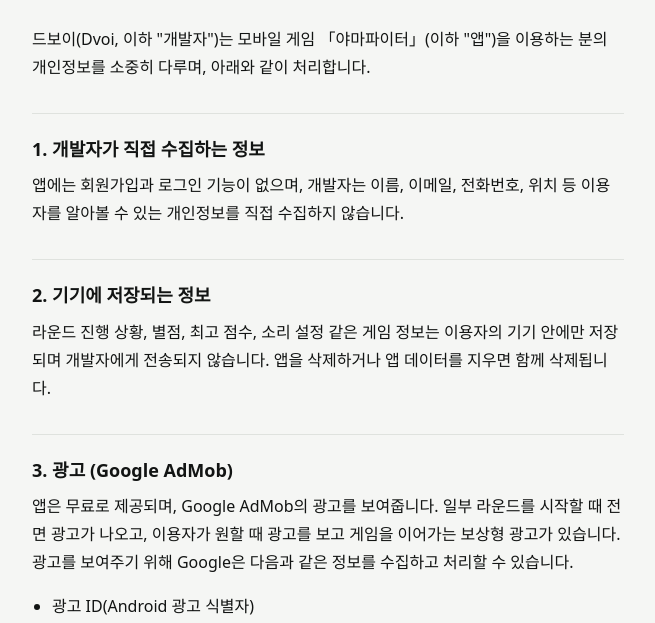
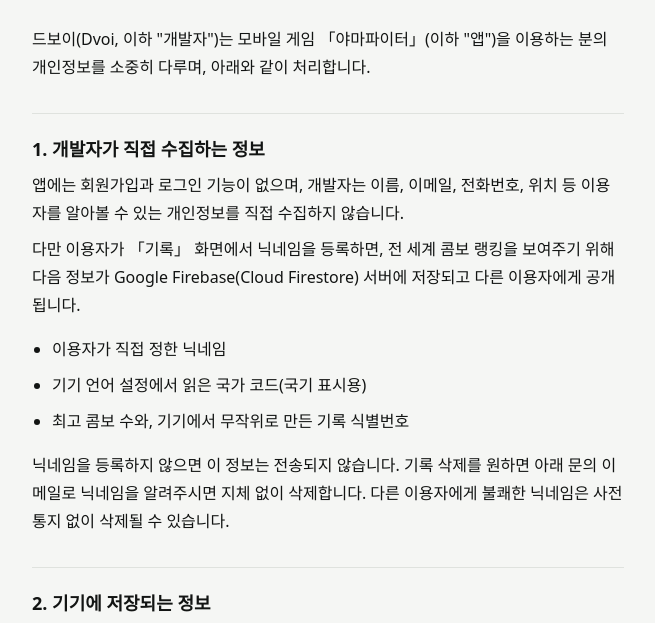
Before and after one commit to cuy199121-cyber/dvoi-site, a plain HTML site: page yama-fighter/privacy.html in a window 1280 px wide. Shown: the part 176-799 px from the top of the page, without its empty margins (312-967 px from the left). Drawn offline with Linux system fonts and the light colour scheme; a web font is replaced by a local one.

Commit message:
야마파이터 개인정보처리방침: 콤보 랭킹 항목 추가
Co-Authored-By: Claude Opus 5.5 <noreply@anthropic.com>
Claude-Session: https://claude.ai/code/session_01Sid2wvqE2JzAqyJDe5yS3M

```diff
--- a/yama-fighter/privacy.html
+++ b/yama-fighter/privacy.html
@@ -29,6 +29,13 @@ ul{padding-left:20px}
 
 <h2>1. 개발자가 직접 수집하는 정보</h2>
 <p>앱에는 회원가입과 로그인 기능이 없으며, 개발자는 이름, 이메일, 전화번호, 위치 등 이용자를 알아볼 수 있는 개인정보를 직접 수집하지 않습니다.</p>
+<p>다만 이용자가 「기록」 화면에서 닉네임을 등록하면, 전 세계 콤보 랭킹을 보여주기 위해 다음 정보가 Google Firebase(Cloud Firestore) 서버에 저장되고 다른 이용자에게 공개됩니다.</p>
+<ul>
+<li>이용자가 직접 정한 닉네임</li>
+<li>기기 언어 설정에서 읽은 국가 코드(국기 표시용)</li>
+<li>최고 콤보 수와, 기기에서 무작위로 만든 기록 식별번호</li>
+</ul>
+<p>닉네임을 등록하지 않으면 이 정보는 전송되지 않습니다. 기록 삭제를 원하면 아래 문의 이메일로 닉네임을 알려주시면 지체 없이 삭제합니다. 다른 이용자에게 불쾌한 닉네임은 사전 통지 없이 삭제될 수 있습니다.</p>
 
 <h2>2. 기기에 저장되는 정보</h2>
 <p>라운드 진행 상황, 별점, 최고 점수, 소리 설정 같은 게임 정보는 이용자의 기기 안에만 저장되며 개발자에게 전송되지 않습니다. 앱을 삭제하거나 앱 데이터를 지우면 함께 삭제됩니다.</p>
```
